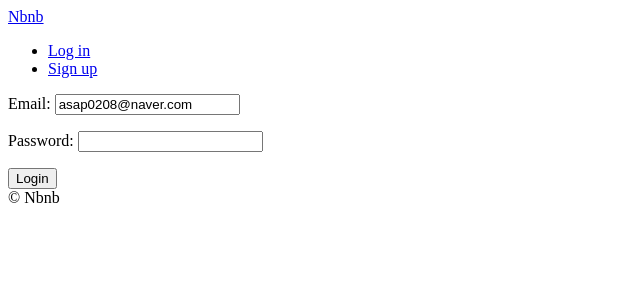
After one commit to SeogyuGim/Airbnb-clone, a Django app: page /users/login in a window 1280 px wide. The commit adds this page. Shown: the top 300 px of the page, without its empty margins (0-640 px from the left). Run offline with Django 3.2, Linux system fonts and the light colour scheme; parts of the project's set-up code (start-up, migrations or seed data) failed here and were passed over.

Commit message:
made login logout signup

```diff
--- a/config/settings.py
+++ b/config/settings.py
@@ -51,17 +51,18 @@ PROJECT_APPS = [
     "conversations.apps.ConversationsConfig",
 ]
 
-INSTALLED_APPS = DJANGO_APPS + PROJECT_APPS + THIRD_PARTY_APPS
-
 MIDDLEWARE = [
     "django.middleware.security.SecurityMiddleware",
     "django.contrib.sessions.middleware.SessionMiddleware",
     "django.middleware.common.CommonMiddleware",
     "django.middleware.csrf.CsrfViewMiddleware",
+    "django.middleware.csrf.CsrfViewMiddleware",
     "django.contrib.auth.middleware.AuthenticationMiddleware",
     "django.contrib.messages.middleware.MessageMiddleware",
     "django.middleware.clickjacking.XFrameOptionsMiddleware",
 ]
+
+INSTALLED_APPS = DJANGO_APPS + PROJECT_APPS + THIRD_PARTY_APPS
 
 ROOT_URLCONF = "config.urls"
 
--- a/config/urls.py
+++ b/config/urls.py
@@ -22,6 +22,7 @@ from django.conf.urls.static import static
 urlpatterns = [
     path("", include("core.urls", namespace="core")),
     path("rooms/", include("rooms.urls", namespace="rooms")),
+    path("users/", include("users.urls", namespace="users")),
     path("admin/", admin.site.urls),
 ]
 
--- a/rooms/views.py
+++ b/rooms/views.py
@@ -269,7 +269,7 @@ class SearchView(View):
                 for facility in facilities:
                     filter_args["facilities"] = facility
 
-                qs = models.Room.objects.filter(**filter_args).order_by("-created")
+                qs = models.Room.objects.filter(**filter_args).order_by("-created ")
                 paginator = Paginator(qs, 10, orphans=5)
                 page = request.GET.get("page", 1)
                 rooms = paginator.get_page(page)
--- a/templates/partials/nav.html
+++ b/templates/partials/nav.html
@@ -1,5 +1,10 @@
 
     <a href="{% url "core:home" %}">Nbnb</a>
     <ul>
-        <li><a href="#">Login</a></li>
+        {% if user.is_authenticated %}
+            <li><a href="{% url "users:logout" %}">Log out</a></li>
+        {% else %}
+            <li><a href="{% url "users:login" %}">Log in</a></li>
+            <li><a href="{% url "users:signup" %}">Sign up</a></li>
+        {% endif %}
     </ul>
--- /dev/null
+++ b/templates/users/login.html
@@ -0,0 +1,15 @@
+{% extends 'base.html' %}
+
+{% block page_title %}
+    Log in
+{% endblock page_title %}
+
+{% block search-bar %}
+{% endblock search-bar %}
+
+{% block content %}
+    <form method="POST" action="{% url "users:login" %}">{% csrf_token %}
+        {{form.as_p}}
+        <button>Login</button>
+    </form>
+{% endblock content %}
--- /dev/null
+++ b/users/forms.py
@@ -0,0 +1,55 @@
+from django import forms
+from . import models
+
+
+class LoginForm(forms.Form):
+
+    email = forms.EmailField()
+    password = forms.CharField(widget=forms.PasswordInput)
+
+    def clean(self):
+        email = self.cleaned_data.get("email")
+        password = self.cleaned_data.get("password")
+        try:
+            user = models.User.objects.get(email=email)
+            if user.check_password(password):
+                return self.cleaned_data
+            else:
+                self.add_error("password", forms.ValidationError("Password is wrong."))
+        except models.User.DoesNotExist:
+            self.add_error("email", forms.ValidationError("User does not exist."))
+
+
+class SignUpForm(forms.Form):
+    first_name = forms.CharField(max_length=80)
+    last_name = forms.CharField(max_length=80)
+    email = forms.EmailField()
+    password = forms.CharField(widget=forms.PasswordInput)
+    password1 = forms.CharField(widget=forms.PasswordInput, label="Confirm Password")
+
+    def clean_email(self):
+        email = self.cleaned_data.get("email")
+        try:
+            models.User.objects.get(email=email)
+            raise forms.ValidationError("User already exists with email")
+        except models.User.DoesNotExist:
+            return email
+
+    def clean_password1(self):
+        password = self.cleaned_data.get("password")
+        password1 = self.cleaned_data.get("password1")
+
+        if password != password1:
+            raise forms.ValidationError("Password confirmation does not match")
+        else:
+            return password
+
+    def save(self):
+        first_name = self.cleaned_data.get("first_name")
+        last_name = self.cleaned_data.get("last_name")
+        email = self.cleaned_data.get("email")
+        password = self.cleaned_data.get("password")
+        user = models.User.objects.create_user(email, email, password=password)
+        user.first_name = first_name
+        user.last_name = last_name
+        user.save()
--- a/users/urls.py
+++ b/users/urls.py
@@ -0,0 +1,10 @@
+from django.urls import path
+from . import views
+
+app_name = "users"
+
+urlpatterns = [
+    path("login", views.LoginView.as_view(), name="login"),
+    path("logout", views.logout_view, name="logout"),
+    path("signup", views.SignUpView.as_view(), name="signup"),
+]
--- a/users/views.py
+++ b/users/views.py
@@ -1,3 +1,64 @@
-from django.shortcuts import render
+from django.shortcuts import render, redirect, reverse
+from django.views.generic import FormView
+from django.views import View
+from django.urls import reverse_lazy
+from django.contrib.auth import authenticate, login, logout
+from . import forms
 
-# Create your views here.
+
+class LoginView(FormView):
+    template_name = "users/login.html"
+    form_class = forms.LoginForm
+    success_url = reverse_lazy("core:home")
+    initial = {
+        "email": "asap0208@naver.com",
+    }
+
+    def form_valid(self, form):
+        email = form.cleaned_data.get("email")
+        password = form.cleaned_data.get("password")
+        user = authenticate(self.request, username=email, password=password)
+        if user is not None:
+            login(self.request, user)
+        return super().form_valid(form)
+
+    # def get(self, request):
+    #     form = forms.LoginForm(initial={"email": "asap0208@naver.com"})
+    #     return render(request, "users/login.html", {"form": form})
+
+    # def post(self, request):
+    #     form = forms.LoginForm(request.POST)
+    #     if form.is_valid():
+    #         email = form.cleaned_data.get("email")
+    #         password = form.cleaned_data.get("password")
+    #         user = authenticate(request, username=email, password=password)
+    #         if user is not None:
+    #             login(request, user)
+    #             return redirect(reverse("core:home"))
+
+    #     return render(request, "users/login.html", {"form": form})
+
+
+def logout_view(request):
+    logout(request)
+    return redirect(reverse("core:home"))
+
+
+class SignUpView(FormView):
+    template_name = "users/signup.html"
+    form_class = forms.SignUpForm
+    success_url = reverse_lazy("core:home")
+    initial = {
+        "first_name": "seogyu",
+        "last_name": "gim",
+        "email": "seogyugim@naver.com",
+    }
+
+    def form_valid(self, form):
+        form.save()
+        email = form.cleaned_data.get("email")
+        password = form.cleaned_data.get("password")
+        user = authenticate(self.request, username=email, password=password)
+        if user is not None:
+            login(self.request, user)
+        return super().form_valid(form)
```
Also changed, not shown: templates/users/signup.html (added, +15 -0 lines), templates/rooms/search-notUsingDjangoForm.html (renamed from templates/rooms/search-selfmade.html), 1 other file.
